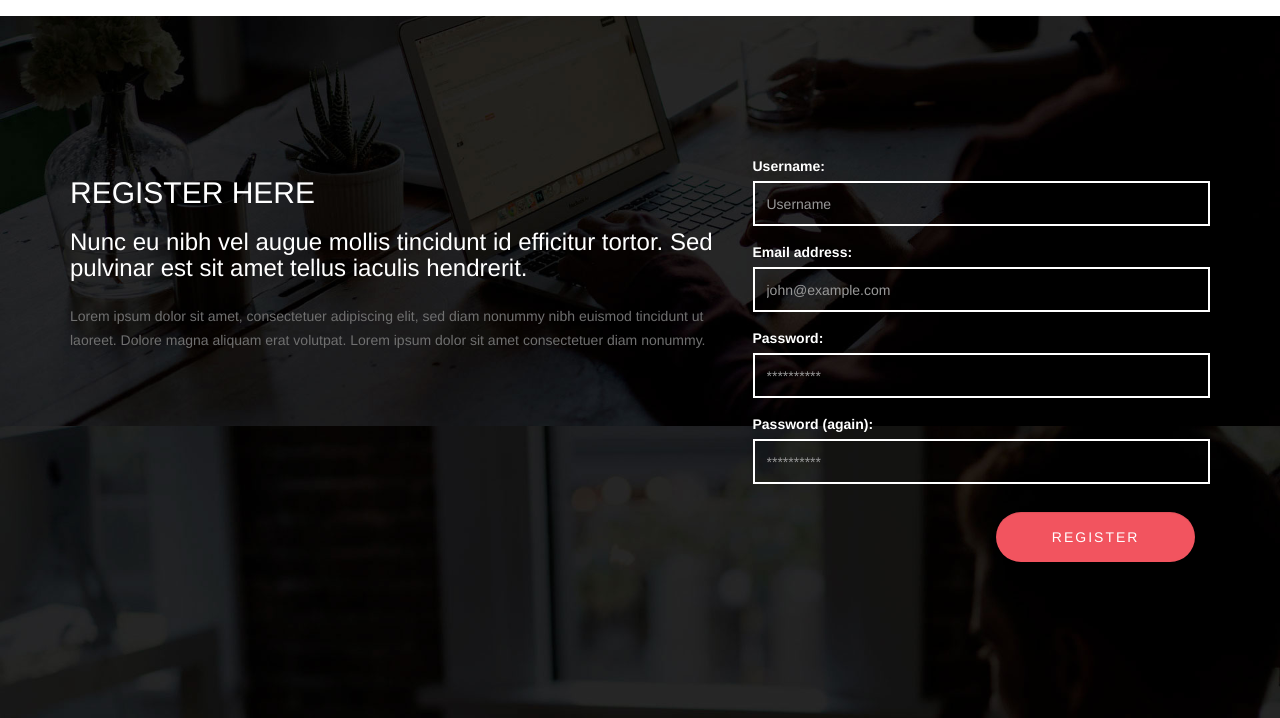
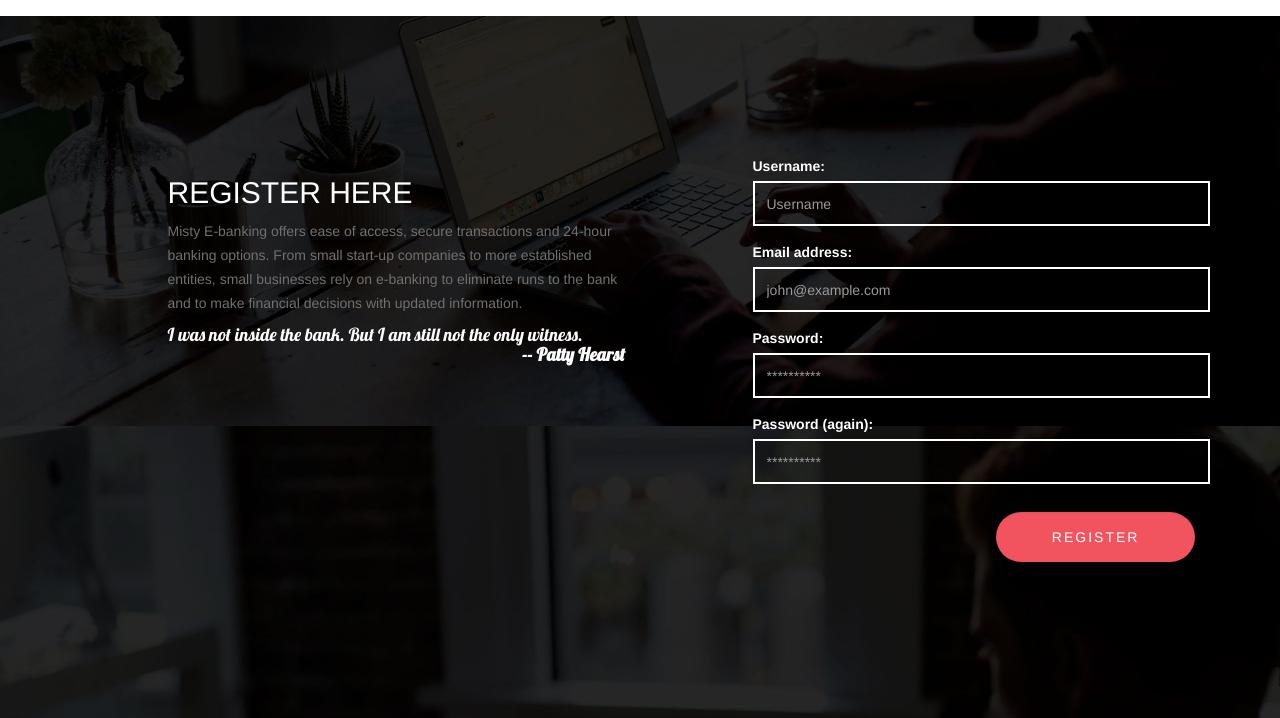
Before and after one commit to Dantiff/atmsystem, a Django app: page /register/ in a window 1280 px wide. Shown: the part 804-1522 px from the top of the page. Run offline with Django 3.2, Linux system fonts and the light colour scheme; some libraries are stand-ins or nearby versions.

Commit message:
Add guide text

```diff
--- a/banking/templates/account_create.html
+++ b/banking/templates/account_create.html
@@ -6,6 +6,7 @@
 		<div class="row">
 		    <div class="wow fadeInLeft col-md-offset-1 col-md-5 col-sm-8" data-wow-delay="0.9s">
 				<h2 class="lobster padded">Create Account</h2>
+				<p>By creating an new account, we automatically create a unique account number and activate the account for you. </p>
 				{% if messages %}
                 <ul class="messages">
                     {% for message in messages %}
--- a/banking/templates/login.html
+++ b/banking/templates/login.html
@@ -6,8 +6,8 @@
 		<div class="row">
 		    <div class="wow fadeInLeft col-md-offset-1 col-md-5 col-sm-8" data-wow-delay="0.9s">
 				<h2>Login</h2>
-				<p>Lorem ipsum dolor sit amet, consectetuer adipiscing elit, sed diam nonummy nibh euismod tincidunt ut laoreet. Dolore magna aliquam erat volutpat.</p>
-
+				<h4 class="lobster">I was not inside the bank. But I am still not the only witness.<br><strong><span class="float-right"> -- Patty Hearst</span></span></strong></h4>
+                <br>
                 {% if form.errors %}
                     <p>Your username and password didn't match. Please try again.</p>
                 {% endif %}
--- a/banking/templates/registration.html
+++ b/banking/templates/registration.html
@@ -4,12 +4,13 @@
  <section id="register" class="parallax-section" name="reg_form">
 	<div class="container">
 		<div class="row">
-			<div class="wow fadeInUp col-md-7 col-sm-7" data-wow-delay="0.6s">
+			<div class="wow col-md-offset-1 col-md-5 col-sm-8" data-wow-delay="0.6s">
 			    <h2>Register Here</h2>
-				<h3>Nunc eu nibh vel augue mollis tincidunt id efficitur tortor. Sed pulvinar est sit amet tellus iaculis hendrerit.</h3>
-				<p>Lorem ipsum dolor sit amet, consectetuer adipiscing elit, sed diam nonummy nibh euismod tincidunt ut laoreet. Dolore magna aliquam erat volutpat. Lorem ipsum dolor sit amet consectetuer diam nonummy.</p>
+			    <p>Misty E-banking offers ease of access, secure transactions and 24-hour banking options. From small start-up companies to more established entities, small businesses rely on e-banking to eliminate runs to the bank and to make financial decisions with updated information.</p>
+				<h4 class="lobster">I was not inside the bank. But I am still not the only witness.<br><strong><span class="float-right"> -- Patty Hearst</span></span></strong></h4>
+                <br>
 			</div>
-			<div class="wow fadeInUp col-md-5 col-sm-5" data-wow-delay="1s">
+			<div class="wow fadeInUp col-md-offset-1 col-md-5 col-sm-8" data-wow-delay="1s">
 				<form method="post" action="/register/">{% csrf_token %}
 					{{ reg_form }}
 					<div class="col-md-offset-6 col-md-6 col-sm-offset-1 col-sm-10">
--- a/static/css/banking.css
+++ b/static/css/banking.css
@@ -162,7 +162,7 @@
 
 .padded {
     padding-top: 7rem;
-    padding-bottom: 7rem;
+    padding-bottom: 2rem;
 }
 
 .float-right {
```
Also changed, not shown: banking/templates/index.html (+5 -4 lines).
